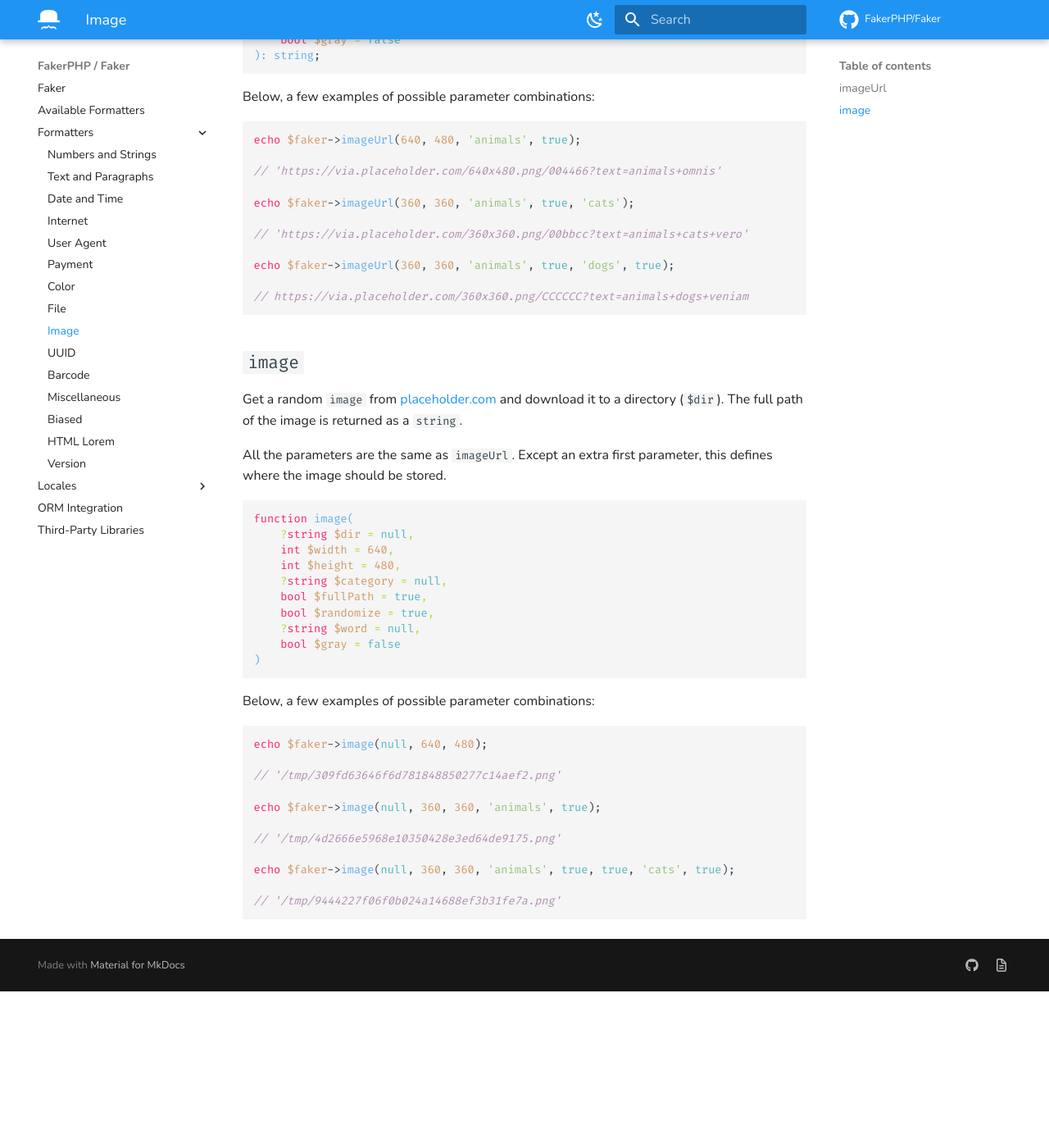
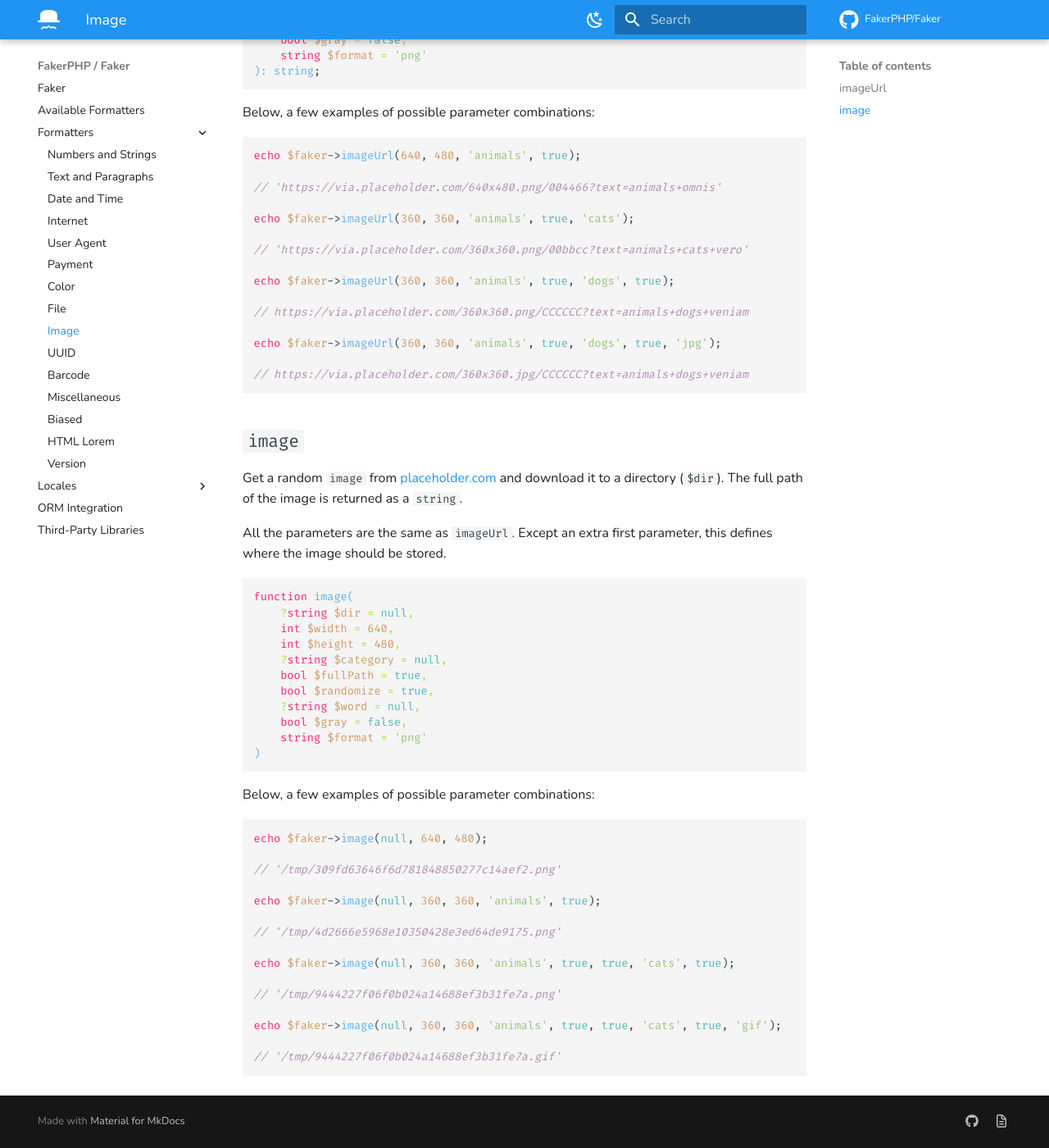
Before and after one commit to FakerPHP/fakerphp.github.io, an MkDocs documentation site: the page built from docs/formatters/image.md, in a window 1280 px wide and 1400 px high, scrolled down 403 px. Shown: the whole window at 82% size. Built offline with MkDocs 1.6.1 and Material for MkDocs 9.7.7, drawn with Linux system fonts in a browser that asks for light colours; nearby versions of some CDN libraries; comment, search, counter and statistics services are not loaded; before the commit the page ends 1612 px from its top, so only the background shows below that.

Commit message:
Added image formats to `Faker\Provider\Image`

````diff
--- a/docs/formatters/image.md
+++ b/docs/formatters/image.md
@@ -13,7 +13,8 @@ function imageUrl(
     ?string $category = null, /* used as text on the image */
     bool $randomize = true,
     ?string $word = null,
-    bool $gray = false
+    bool $gray = false,
+    string $format = 'png'
 ): string;
 ```
 
@@ -31,6 +32,10 @@ echo $faker->imageUrl(360, 360, 'animals', true, 'cats');
 echo $faker->imageUrl(360, 360, 'animals', true, 'dogs', true);
 
 // https://via.placeholder.com/360x360.png/CCCCCC?text=animals+dogs+veniam
+
+echo $faker->imageUrl(360, 360, 'animals', true, 'dogs', true, 'jpg');
+
+// https://via.placeholder.com/360x360.jpg/CCCCCC?text=animals+dogs+veniam
 ```
 
 ## `image`
@@ -50,7 +55,8 @@ function image(
     bool $fullPath = true,
     bool $randomize = true,
     ?string $word = null,
-    bool $gray = false
+    bool $gray = false,
+    string $format = 'png'
 )
 ```
 
@@ -68,4 +74,8 @@ echo $faker->image(null, 360, 360, 'animals', true);
 echo $faker->image(null, 360, 360, 'animals', true, true, 'cats', true);
 
 // '/tmp/9444227f06f0b024a14688ef3b31fe7a.png'
+
+echo $faker->image(null, 360, 360, 'animals', true, true, 'cats', true, 'gif');
+
+// '/tmp/9444227f06f0b024a14688ef3b31fe7a.gif'
 ```
````
